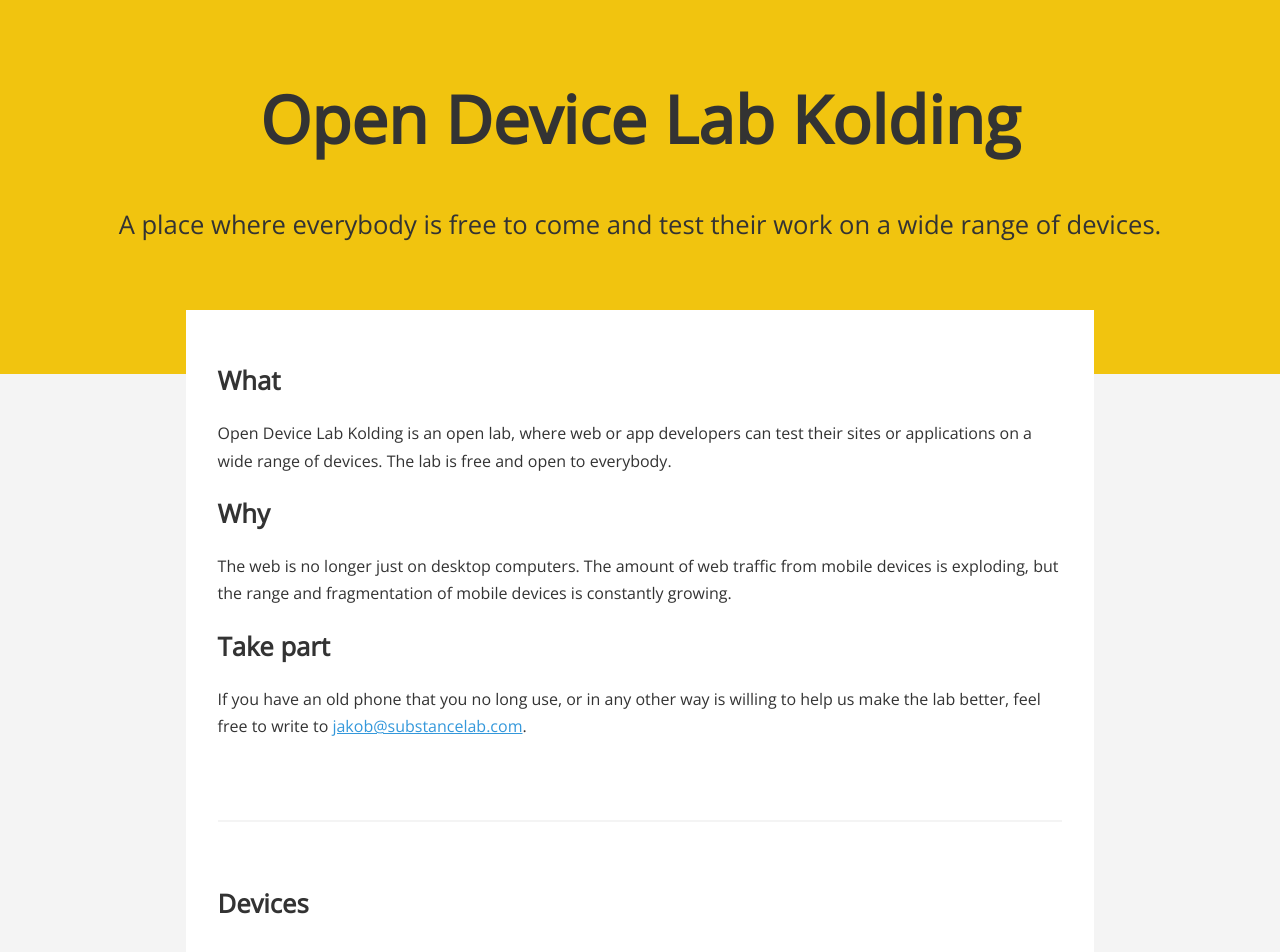
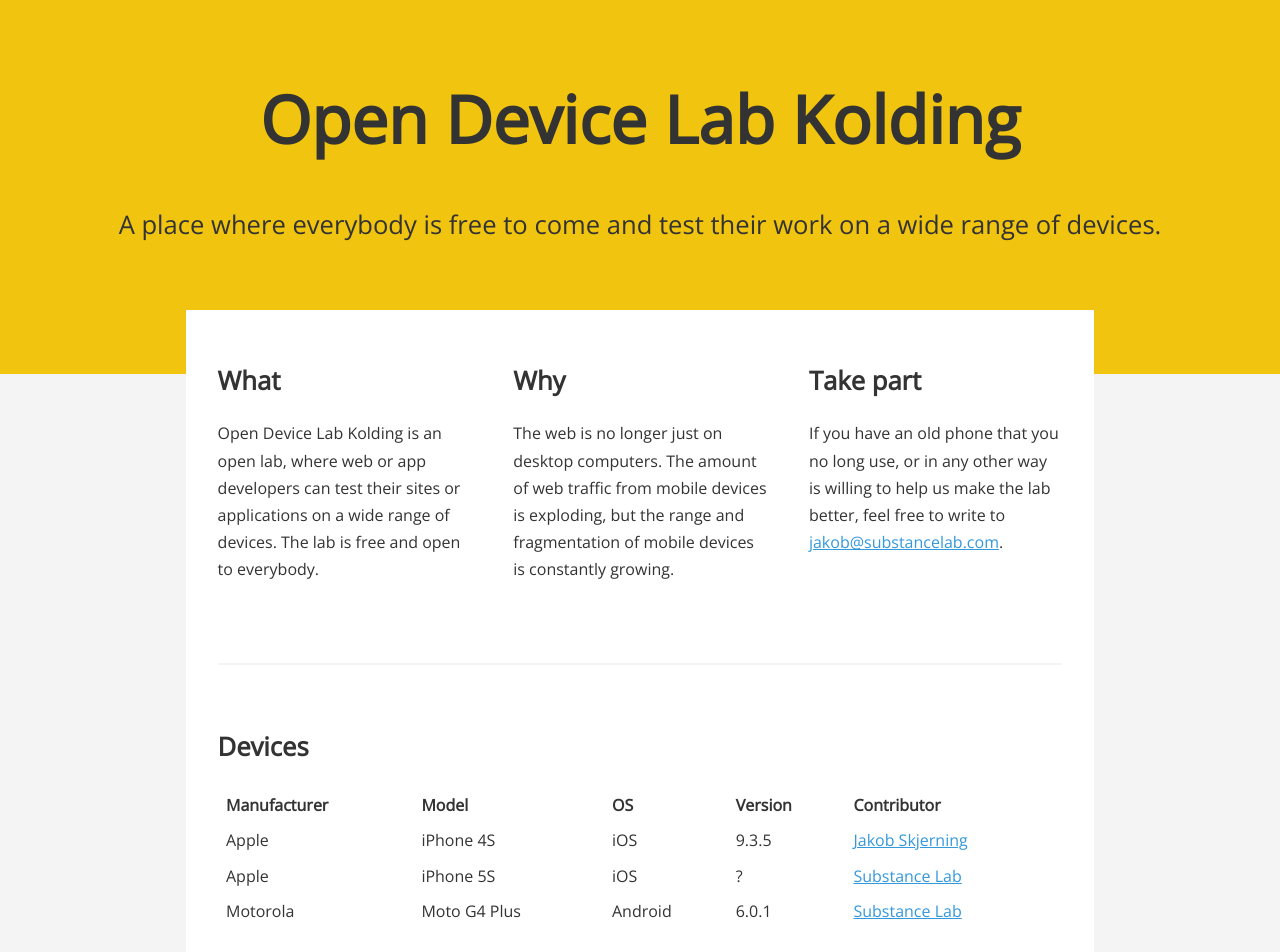
Before and after one commit to substancelab/devicelab, a Jekyll site: the page built from index.html, in a window 1280 px wide. Shown: the top 952 px of the page. Built offline with Jekyll 4.4.1, drawn with Linux system fonts in a browser that asks for light colours.

Commit message:
Highlight introductory texts above the fold

```diff
--- a/assets/styles/main.sass
+++ b/assets/styles/main.sass
@@ -97,3 +97,11 @@
 iframe
   height: 20rem
   width: 100%
+
+.introduction
+  +wide-display
+    display: flex
+    justify-content: space-between
+
+    div
+      max-width: 30%
--- a/index.html
+++ b/index.html
@@ -15,7 +15,8 @@
 </header>
 
 <article>
-  <section>
+  <section class="introduction">
+    <div>
       <h2>What</h2>
 
       <p>
@@ -23,7 +24,9 @@
        test their sites or applications on a wide range of devices. The lab is
        free and open to everybody.
       </p>
+    </div>
 
+    <div>
       <h2>Why</h2>
 
       <p>
@@ -31,7 +34,9 @@
         from mobile devices is exploding, but the range and fragmentation of
         mobile devices is constantly growing.
       </p>
+    </div>
 
+    <div>
       <h2>Take part</h2>
 
       <p>
@@ -40,6 +45,7 @@
         href="mailto:jakob@substancelab.com?subject=Open Device Lab">
         jakob@substancelab.com</a>.
       </p>
+    </div>
   </section>
 
   <section id="devices">
```
Lines whose indentation alone changed are shown as unchanged.
